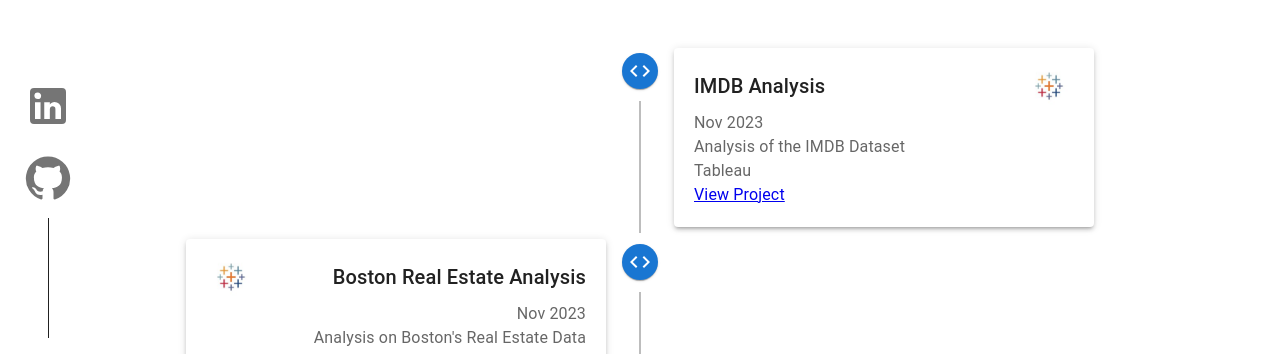
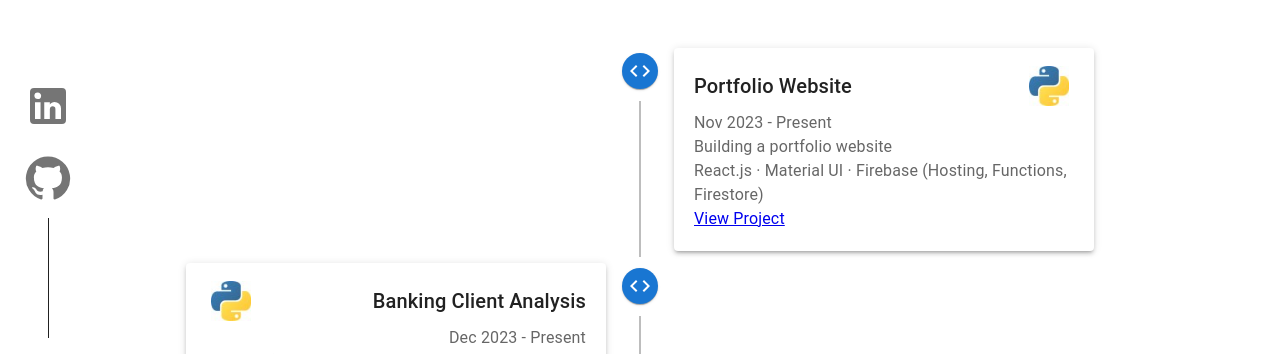
Before and after one commit to KawalpreetDeol/personal-website, a React (Create React App) app: page / in a window 1280 px wide. Both pictures are taken after a click on the label "Projects". Shown: the part 446-800 px from the top of the page. Built offline with nearby package versions, Linux system fonts and the light colour scheme; no server answers.

Commit message:
projects update + timeline events statuses for inprogress and complete

```diff
--- a/src/components/VerticalTimeline.js
+++ b/src/components/VerticalTimeline.js
@@ -9,12 +9,12 @@
 import CodeIcon from '@mui/icons-material/Code';
 import AutoStoriesIcon from '@mui/icons-material/AutoStories';
 
-const formatDateRange = (startDate, endDate) => {
+const formatDateRange = (startDate, endDate, status = "complete") => {
   const startDateFormat = new Date(startDate);
   const endDateFormat = new Date(endDate);
 
   const formattedStartDate = new Intl.DateTimeFormat('en', { month: 'short', year: 'numeric' }).format(startDateFormat);
-  const formattedEndDate = endDateFormat ? new Intl.DateTimeFormat('en', { month: 'short', year: 'numeric' }).format(endDateFormat) : 'Present';
+  const formattedEndDate = status == "complete" ? new Intl.DateTimeFormat('en', { month: 'short', year: 'numeric' }).format(endDateFormat) : 'Present';
 
   return formattedStartDate == formattedEndDate ? `${formattedStartDate}` : `${formattedStartDate} - ${formattedEndDate}`;
 };
@@ -64,7 +64,7 @@
               {event.type === 'work' && (
                 <>
                   <Typography variant="body1" color="text.secondary" display="block">
-                    {formatDateRange(event.startDate, event.endDate)}
+                    {formatDateRange(event.startDate, event.endDate, event.status)}
                     <br />
                     {event.company}
                   </Typography>
@@ -79,7 +79,7 @@
               {event.type === 'education' && (
                 <>
                   <Typography variant="body1" color="text.secondary" display="block">
-                    {formatDateRange(event.startDate, event.endDate)}
+                    {formatDateRange(event.startDate, event.endDate, event.status)}
                   </Typography>
                   <Typography variant="body1" color="text.secondary" display="block">
                     {event.degree}
@@ -105,7 +105,7 @@
               {event.type === 'course' && (
                 <>
                   <Typography variant="body1" color="text.secondary" display="block">
-                    {formatDateRange(event.startDate, event.endDate)}
+                    {formatDateRange(event.startDate, event.endDate, event.status)}
                     <br />
                     {event.agency}
                     <br />
@@ -129,7 +129,7 @@
               {event.type === 'project' && (
                 <>
                 <Typography variant="body1" color="text.secondary" display="block">
-                  {formatDateRange(event.startDate, event.endDate)}
+                  {formatDateRange(event.startDate, event.endDate, event.status)}
                   <br />
                   {event.shortDesc}
                   <br />
--- a/src/data/courseData.json
+++ b/src/data/courseData.json
@@ -5,6 +5,7 @@
       "skills": ["Azure", "SSMS", "PowerBI"],
       "startDate": "2023-06-15",
       "endDate": "2023-07-15",
+      "status": "complete",
       "agency": "Udemy",
       "instructor": "Alan Rodrigues",
       "certificationId": "UC-c27da532-a465-4900-9c36-b31ed81e0bcc",
@@ -18,6 +19,7 @@
         "skills": ["SSIS", "Visual Studio"],
         "startDate": "2023-08-24",
         "endDate": "2023-08-28",
+        "status": "complete",
         "agency": "LinkedIn Learning",
         "instructor": "Adam Wilbert",
         "certificationId": "993440f7d52456109163ede22f9b7e389f576f881b9b1fba79d193adf7073390",
--- a/src/data/educationData.json
+++ b/src/data/educationData.json
@@ -5,6 +5,7 @@
       "skills": ["Subject 1", "Subject 2", "Subject 3"],
       "startDate": "2017-09-15",
       "endDate": "2023-06-15",
+      "status": "complete",
       "degree": "BASc Computer Engineering, Honours, Co-op",
       "logoURL": "university_of_waterloo_logo.jpg"
     }
--- a/src/data/projectData.json
+++ b/src/data/projectData.json
@@ -5,6 +5,7 @@
         "skills": ["Tableau"],
         "startDate": "2023-11-15",
         "endDate": "2023-11-30",
+        "status": "complete",
         "shortDesc": "Analysis of the IMDB Dataset",
         "projectURL": "https://github.com/KawalpreetDeol/imdb-analysis",
         "logoURL": "tableau_software_logo.jpg"
@@ -15,6 +16,7 @@
         "skills": ["Tableau"],
         "startDate": "2023-11-15",
         "endDate": "2023-11-29",
+        "status": "complete",
         "shortDesc": "Analysis on Boston's Real Estate Data",
         "projectURL": "https://github.com/KawalpreetDeol/boston-real-estate-analysis",
         "logoURL": "tableau_software_logo.jpg"
@@ -25,6 +27,7 @@
         "skills": ["Tableau"],
         "startDate": "2023-11-15",
         "endDate": "2023-11-28",
+        "status": "complete",
         "shortDesc": "Analysis on Canada's Foreign Direct Investment",
         "projectURL": "https://github.com/KawalpreetDeol/canada-fdi-analysis",
         "logoURL": "tableau_software_logo.jpg"
@@ -35,6 +38,7 @@
         "skills": ["Databricks", "Datalake Gen2", "Data Factory", "Key Vault"],
         "startDate": "2023-10-15",
         "endDate": "2023-10-30",
+        "status": "complete",
         "shortDesc": "Validate product data",
         "projectURL": "https://github.com/KawalpreetDeol/product-data-validation",
         "logoURL": "azure_logo_2.jpg"
@@ -45,8 +49,64 @@
         "skills": ["Data Factory", "Datalake Gen2", "Function App", "SQL Database"],
         "startDate": "2023-10-14",
         "endDate": "2023-10-29",
+        "status": "complete",
         "shortDesc": "Process smart vehicle telemetry data stored in Amazon S3",
         "projectURL": "https://github.com/KawalpreetDeol/vehicle-telemetry-processing",
         "logoURL": "azure_logo_2.jpg"
+    },
+    {
+        "type": "project",
+        "title": "Portfolio Website",
+        "skills": ["React.js", "Material UI", "Firebase (Hosting, Functions, Firestore)"],
+        "startDate": "2023-11-15",
+        "endDate": "2024-01-30",
+        "status": "inprogress",
+        "shortDesc": "Building a portfolio website",
+        "projectURL": "https://github.com/KawalpreetDeol/personal-website",
+        "logoURL": "python_logo.jpg"
+    },
+    {
+        "type": "project",
+        "title": "Banking Client Analysis",
+        "skills": ["Python", "Jupyter Notebook", "Pandas", "Seaborn", "Matplotlib", "Scikit-Learn"],
+        "startDate": "2023-12-15",
+        "endDate": "2024-01-30",
+        "status": "inprogress",
+        "shortDesc": "Performing exploratory data analysis on a bank dataset",
+        "projectURL": "https://github.com/KawalpreetDeol/banking-client-analysis",
+        "logoURL": "python_logo.jpg"
+    },
+    {
+        "type": "project",
+        "title": "Turtle Crossing Game",
+        "skills": ["Python", "Turtle Graphics", "OOP", "Game Development"],
+        "startDate": "2023-08-15",
+        "endDate": "2023-08-30",
+        "status": "complete",
+        "shortDesc": "Built Turtle Crossing",
+        "projectURL": "https://github.com/KawalpreetDeol/turtle-crossing-game",
+        "logoURL": "python_logo.jpg"
+    },
+    {
+        "type": "project",
+        "title": "Snake Game",
+        "skills": ["Python", "Turtle Graphics", "OOP", "Game Development"],
+        "startDate": "2023-08-15",
+        "endDate": "2023-08-30",
+        "status": "complete",
+        "shortDesc": "Built Snake",
+        "projectURL": "https://github.com/KawalpreetDeol/snake-game",
+        "logoURL": "python_logo.jpg"
+    },
+    {
+        "type": "project",
+        "title": "Pong Game",
+        "skills": ["Python", "Turtle Graphics", "OOP", "Game Development"],
+        "startDate": "2023-08-15",
+        "endDate": "2023-08-30",
+        "status": "complete",
+        "shortDesc": "Built Pong",
+        "projectURL": "https://github.com/KawalpreetDeol/pong-game",
+        "logoURL": "python_logo.jpg"
     }
 ]
--- a/src/data/workData.json
+++ b/src/data/workData.json
@@ -5,6 +5,7 @@
         "skills": ["GCP", "Python", "Flask", "React.js", "Data Quality"],
         "startDate": "2022-09-15",
         "endDate": "2022-12-30",
+        "status": "complete",
         "location": {"city": "Toronto", "state": "Ontario"},
         "company": "Tealbook",
         "logoURL": "tealbook_logo.jpg"
@@ -15,6 +16,7 @@
         "skills": ["GCP", "Python", "Data Quality", "Feature Modelling"],
         "startDate": "2022-01-15",
         "endDate": "2022-04-30",
+        "status": "complete",
         "location": {"city": "Toronto", "state": "Ontario"},
         "company": "Tealbook",
         "logoURL": "tealbook_logo.jpg"
@@ -25,6 +27,7 @@
         "skills": ["Test Driven Development (TDD)", "Product Design"],
         "startDate": "2021-05-15",
         "endDate": "2021-08-30",
+        "status": "complete",
         "location": {"city": "Toronto", "state": "Ontario"},
         "company": "PartnerStack",
         "logoURL": "partnerstack_logo.jpg"
@@ -35,6 +38,7 @@
         "skills": ["React.js", "Laravel", "MySQL", "Relational Modelling"],
         "startDate": "2020-09-15",
         "endDate": "2020-12-30",
+        "status": "complete",
         "location": {"city": "Toronto", "state": "Ontario"},
         "company": "Horizn",
         "logoURL": "horizon_studios_canada_logo.jpg"
@@ -45,6 +49,7 @@
         "skills": ["Vue.js", "MySQL", "API", "Relational Modelling"],
         "startDate": "2020-01-15",
         "endDate": "2020-04-30",
+        "status": "complete",
         "location": {"city": "Toronto", "state": "Ontario"},
         "company": "Venngo",
         "logoURL": "venngo_logo.jpg"
@@ -55,6 +60,7 @@
         "skills": ["JavaScript", "SQL", "MySQL", "Relational Modelling"],
         "startDate": "2019-05-15",
         "endDate": "2019-08-30",
+        "status": "complete",
         "location": {"city": "Toronto", "state": "Ontario"},
         "company": "City of Toronto",
         "logoURL": "city_of_toronto_logo.jpg"
```
